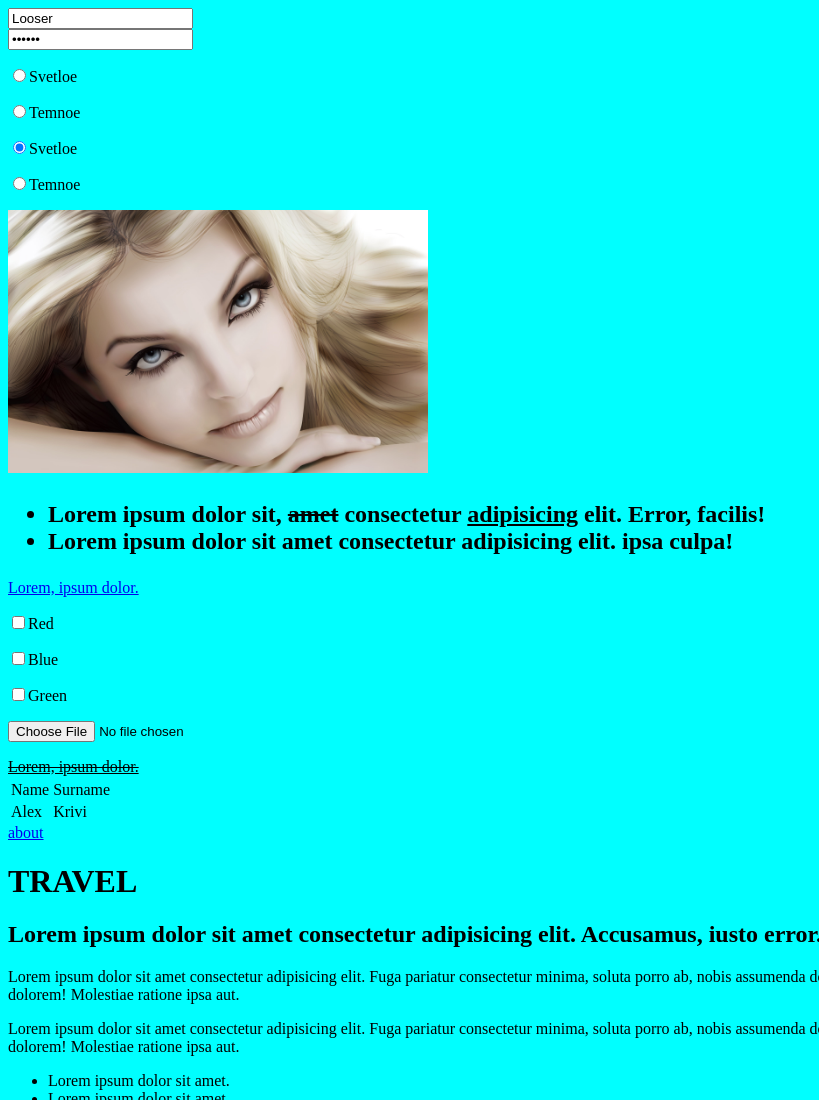
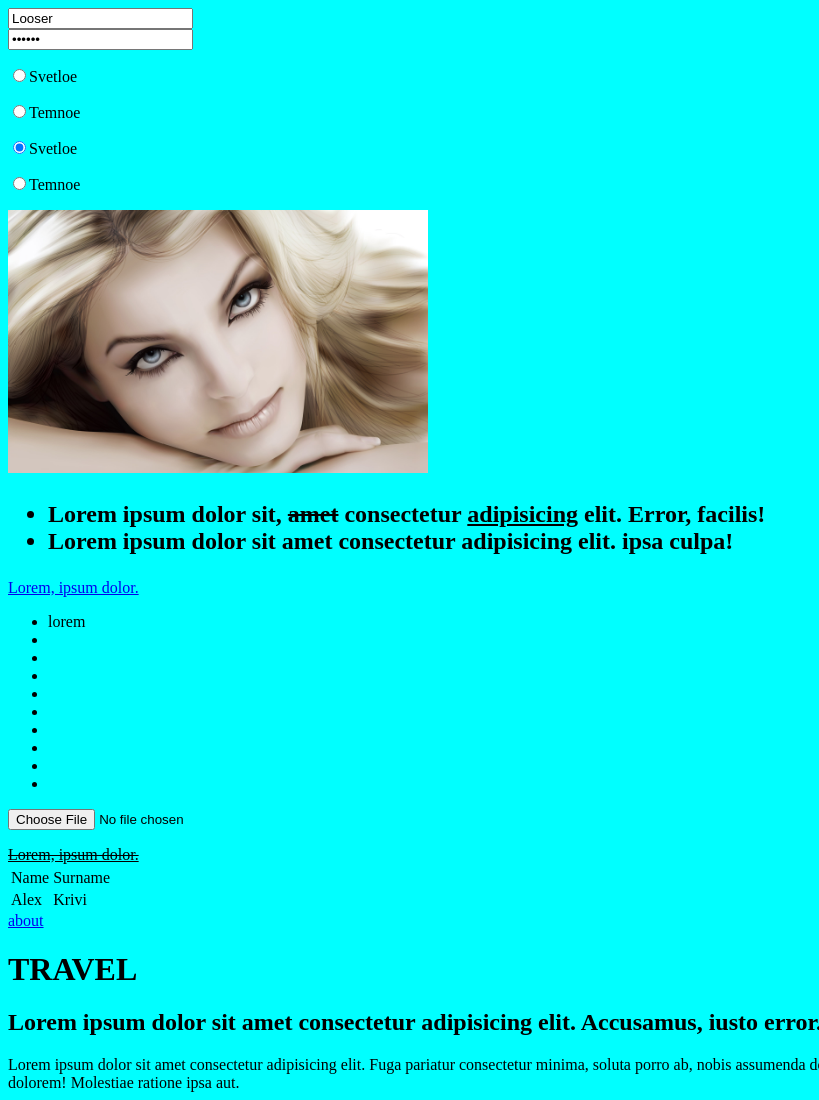
Before and after one commit to aleksandr-krivoruchko/lesson-git, a plain HTML site: page index.html in a window 1280 px wide. Shown: the top 1100 px of the page, without its empty margins (0-819 px from the left). Drawn offline with Linux system fonts and the light colour scheme.

Commit message:
dev-1 commit

```diff
--- a/index.html
+++ b/index.html
@@ -34,11 +34,20 @@
     <div>
         <a href="http://google.com">Lorem, ipsum dolor.</a>
     </div>
-    <div>
-        <p><input type="checkbox" name="cars" value="yes">Red</p>
-        <p><input type="checkbox" name="cars" value="no">Blue</p>
-        <p><input type="checkbox" name="cars" value="yes">Green</p>
-    </div>
+    <ul>
+        <li>lorem
+
+        </li>
+        <li></li>
+        <li></li>
+        <li></li>
+        <li></li>
+        <li></li>
+        <li></li>
+        <li></li>
+        <li></li>
+        <li></li>
+    </ul>
     <div>
         <p><input type="file" name="foto"></p>
     </div>
```
